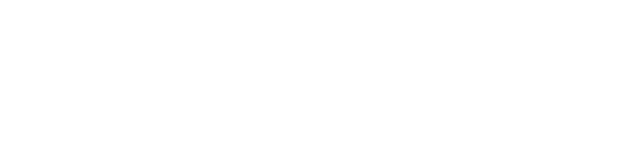
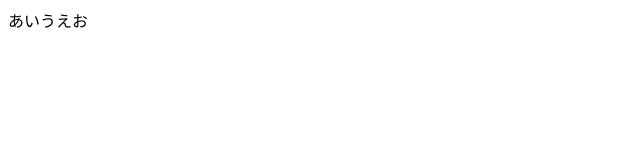
Before and after one commit to stellabo/stellabo.github.io, a plain HTML site: page index.html in a window 1280 px wide. Shown: the full height of the page, 0-640 px from the left. Drawn offline with Linux system fonts and the light colour scheme.

Commit message:
あいうえお追加

```diff
--- a/index.html
+++ b/index.html
@@ -4,6 +4,6 @@
     <title>タイトル</title>
   </head>
   <body>
-    <!-- ここに書きたい内容を書く -->
+    あいうえお
   </body>
 </html>
```
